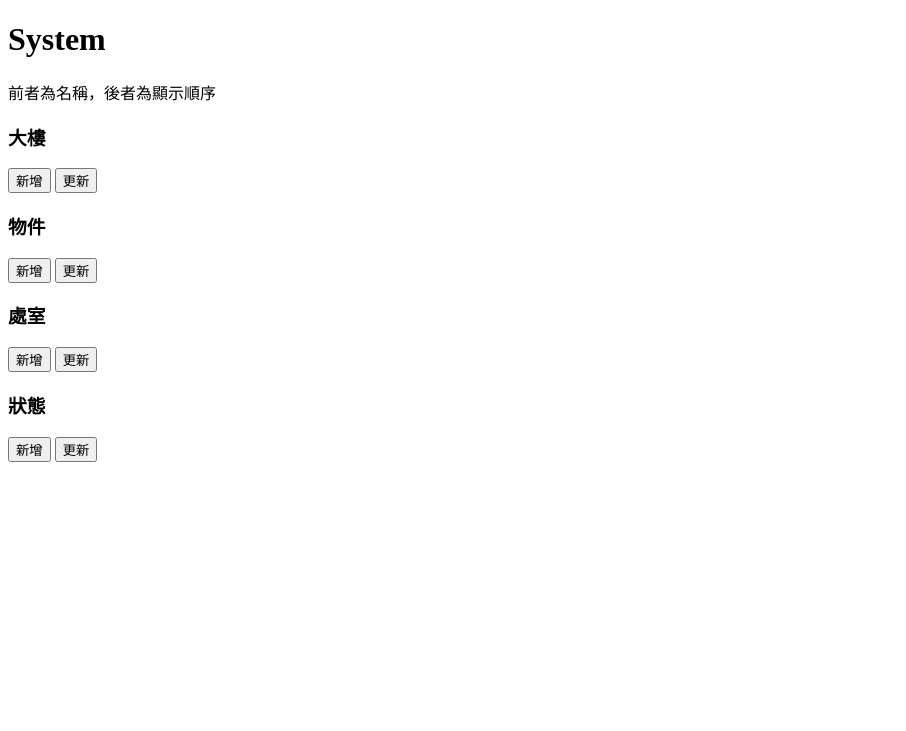
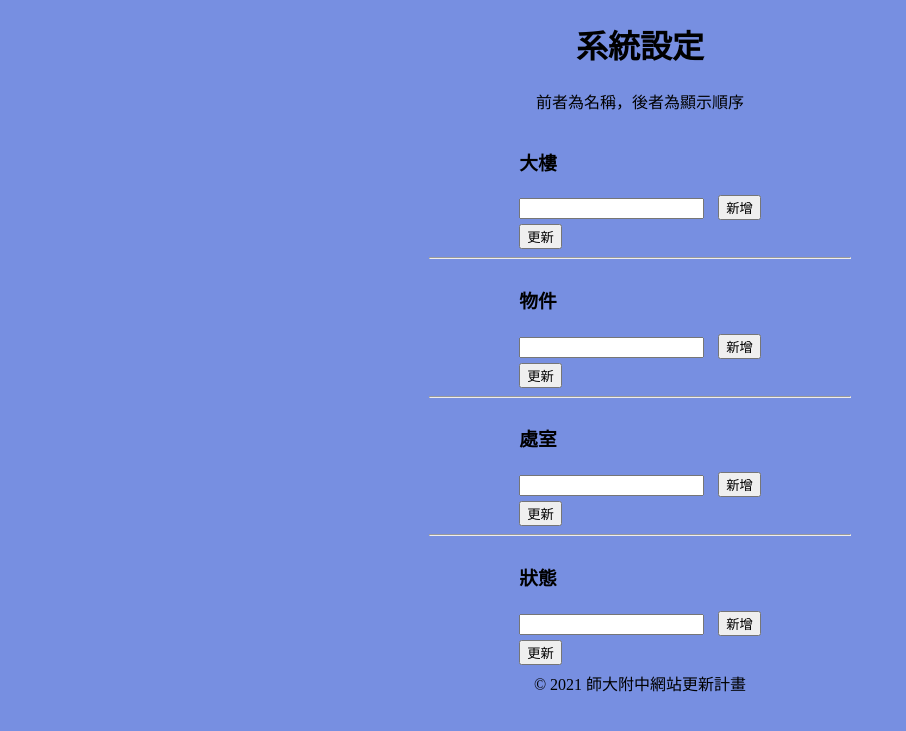
Before and after one commit to HSNU-websites/repair_system, a Flask app: template templates/system.html in a window 1280 px wide. Shown: the top 731 px of the page, without its empty margins (0-906 px from the left). Run offline with Flask 2, Linux system fonts and the light colour scheme; the template is opened without the code that fills it, so the values that code supplies are empty; some libraries are stand-ins or nearby versions.

Commit message:
Complete system setting page

```diff
--- a/static/style.css
+++ b/static/style.css
@@ -54,10 +54,11 @@ select {
 }
 
 #copyright {
-    position: absolute;
+    position: relative;
     text-align: center;
     bottom: 10px;
     width: 100%;
+    height: 40px;
 }
 
 #copyright a {
--- /dev/null
+++ b/static/system.css
@@ -0,0 +1,51 @@
+body {
+    background-color: #778fe1;
+    background-position: center;
+    background-repeat: no-repeat;
+    background-size: cover;
+    margin: auto 0px auto 0px;
+}
+
+h1 {
+    text-align: center;
+}
+
+hr {
+    width: 420px
+}
+
+input[type="text"] {
+    margin: 5px 10px 5px 0px;
+}
+
+footer {
+    height: 40px;
+    position: relative;
+    bottom: 0;
+}
+
+.container {
+    display: flex;
+    justify-content: center;
+    align-items: center;
+}
+
+#tip {
+    text-align: center;
+}
+
+#copyright {
+    position: absolute;
+    text-align: center;
+    bottom: 10px;
+    width: 100%;
+}
+
+#copyright a {
+    text-decoration: none;
+    color: black;
+}
+
+#copyright a:hover {
+    text-decoration: underline;
+}
--- a/templates/system.html
+++ b/templates/system.html
@@ -1,18 +1,23 @@
 <!DOCTYPE html>
 <html lang="en">
+
 <head>
     <meta charset="UTF-8">
     <meta http-equiv="X-UA-Compatible" content="IE=edge">
     <meta name="viewport" content="width=device-width, initial-scale=1.0">
+    <link rel="stylesheet" href="{{ url_for('static', filename='system.css') }}">
+    <link rel="icon" href="{{ url_for('static', filename='HSNU.png') }}">
+    <script src="http://ajax.googleapis.com/ajax/libs/jquery/1.7.1/jquery.min.js" type="text/javascript"></script>
     <script src="{{ url_for('static', filename='system.js') }}"></script>
-    <script src="http://ajax.googleapis.com/ajax/libs/jquery/1.7.1/jquery.min.js" type="text/javascript"></script>
-    <title>System</title>
+    <title>系統設定</title>
 </head>
+
 <body>
-    <h1>System</h1>
-    <p>前者為名稱，後者為顯示順序</p>
+    <h1>系統設定</h1>
+    <p id="tip">前者為名稱，後者為顯示順序</p>
+    <div class="container">
+        <div id="buildings">
             <h3>大樓</h3>
-    <div id="buildings">
             {% for building in buildings %}
             <div id="buildings_{{ building.id }}">
                 <input type="text" value="{{ building.description }}">
@@ -20,44 +25,66 @@
                 <button class="remove" onclick="send_remove(this);">移除</button>
             </div>
             {% endfor %}
+            <input type="text" name="add">
             <button class="add" onclick="send_add(this);">新增</button>
+            <br>
             <button class="update" onclick="send_update(this);">更新</button>
         </div>
+    </div>
+    <hr>
+    <div class="container">
+        <div id="items">
             <h3>物件</h3>
-    <div id="items">
             {% for item in items %}
             <div id="items_{{ item.id }}">
                 <input type="text" value="{{ item.description }}">
                 <input type="text" value="{{ item.sequence }}">
-                <button>移除</button>
+                <button class="remove" onclick="send_remove(this);">移除</button>
             </div>
             {% endfor %}
-        <button>新增</button>
-        <button>更新</button>
+            <input type="text" name="add">
+            <button class="add" onclick="send_add(this);">新增</button>
+            <br>
+            <button class="update" onclick="send_update(this);">更新</button>
         </div>
+    </div>
+    <hr>
+    <div class="container">
+        <div id="offices">
             <h3>處室</h3>
-    <div id="offices">
             {% for office in offices %}
             <div id="offices_{{ office.id }}">
                 <input type="text" value="{{ office.description }}">
                 <input type="text" value="{{ office.sequence }}">
-                <button>移除</button>
+                <button class="remove" onclick="send_remove(this);">移除</button>
             </div>
             {% endfor %}
-        <button>新增</button>
-        <button>更新</button>
+            <input type="text" name="add">
+            <button class="add" onclick="send_add(this);">新增</button>
+            <br>
+            <button class="update" onclick="send_update(this);">更新</button>
         </div>
+    </div>
+    <hr>
+    <div class="container">
+        <div id="statuses">
             <h3>狀態</h3>
-    <div id="statuses">
             {% for status in statuses %}
             <div id="statuses_{{ status.id }}">
                 <input type="text" value="{{ status.description }}">
                 <input type="text" value="{{ status.sequence }}">
-                <button>移除</button>
+                <button class="remove" onclick="send_remove(this);">移除</button>
             </div>
             {% endfor %}
-        <button>新增</button>
-        <button>更新</button>
+            <input type="text" name="add">
+            <button class="add" onclick="send_add(this);">新增</button>
+            <br>
+            <button class="update" onclick="send_update(this);">更新</button>
         </div>
+    </div>
+    <footer>
+        <div id="copyright">© 2021 <a href="https://github.com/HSNU-websites" target="_blank">師大附中網站更新計畫</a></div>
+    </footer>
 </body>
+
 </html>
```
Also changed, not shown: app/admin/routes.py (+26 -8 lines), app/database/db_helper.py (+23 -10 lines), app/user/routes.py (+10 -7 lines), static/system.js (+19 -7 lines). Lines whose indentation alone changed are shown as unchanged.
